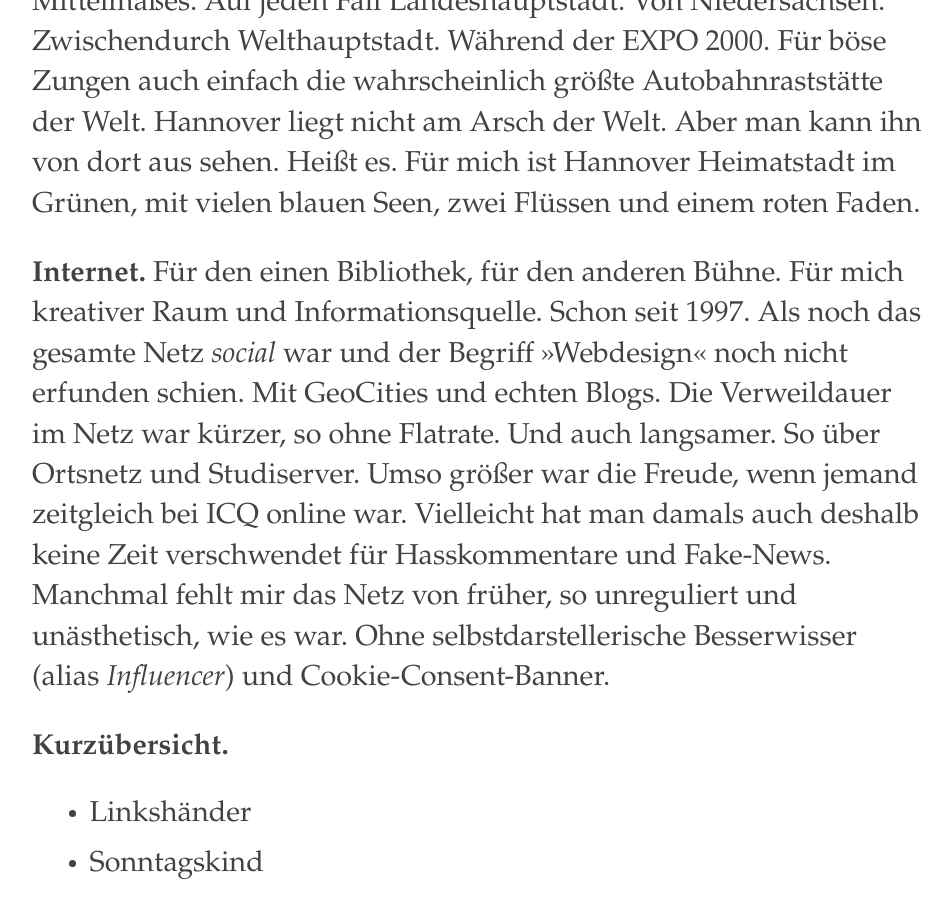
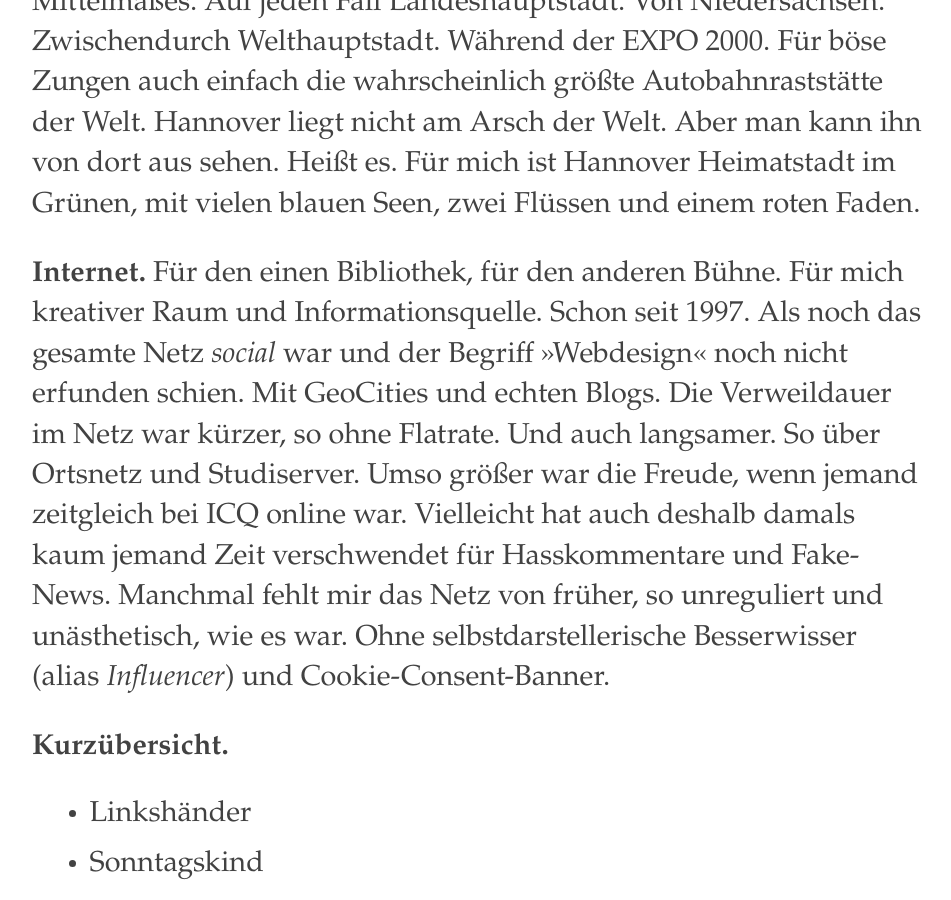
Before and after one commit to marc2o/marc2o.github.io, a Jekyll site: the page built from about.md, in a window 1280 px wide and 900 px high, scrolled down 1334 px. Shown: the whole window, without its empty margins (160-1111 px from the left). Built offline with Jekyll 4.4.1, drawn with Linux system fonts in a browser that asks for light colours.

Commit message:
Update about.md

```diff
--- a/about.md
+++ b/about.md
@@ -14,7 +14,7 @@ Hier folgt ein kleiner Einblick in das was mich um- und antreibt, wo ich herkomm
 Dieses Kleinod niedersächsischer Tristesse an der Leine. Einst neunte Kur, dann Königreich. Angeblich Hauptstadt des Mittelmaßes. Auf jeden Fall Landeshauptstadt. Von Niedersachsen. Zwischendurch Welthauptstadt. Während der EXPO 2000. Für böse Zungen auch einfach die wahrscheinlich größte Autobahnraststätte der Welt. Hannover liegt nicht am Arsch der Welt. Aber man kann ihn von dort aus sehen. Heißt es. Für mich ist Hannover Heimatstadt im Grünen, mit vielen blauen Seen, zwei Flüssen und einem roten Faden.
 
 **Internet.**
-Für den einen Bibliothek, für den anderen Bühne. Für mich kreativer Raum und Informationsquelle. Schon seit 1997. Als noch das gesamte Netz _social_ war und der Begriff »Webdesign« noch nicht erfunden schien. Mit GeoCities und echten Blogs. Die Verweildauer im Netz war kürzer, so ohne Flatrate. Und auch langsamer. So über Ortsnetz und Studiserver. Umso größer war die Freude, wenn jemand zeitgleich bei ICQ online war. Vielleicht hat man damals auch deshalb keine Zeit verschwendet für Hasskommentare und Fake-News. Manchmal fehlt mir das Netz von früher, so unreguliert und unästhetisch, wie es war. Ohne selbst&shy;darsteller&shy;ische Besserwisser (alias _Influencer_) und Cookie-Consent-Banner.
+Für den einen Bibliothek, für den anderen Bühne. Für mich kreativer Raum und Informations&shy;quelle. Schon seit 1997. Als noch das gesamte Netz _social_ war und der Begriff »Webdesign« noch nicht erfunden schien. Mit GeoCities und echten Blogs. Die Verweildauer im Netz war kürzer, so ohne Flatrate. Und auch langsamer. So über Ortsnetz und Studiserver. Umso größer war die Freude, wenn jemand zeitgleich bei ICQ online war. Vielleicht hat auch deshalb damals kaum jemand Zeit verschwendet für Hasskommentare und Fake-News. Manchmal fehlt mir das Netz von früher, so unreguliert und unästhetisch, wie es war. Ohne selbst&shy;darsteller&shy;ische Besserwisser (alias _Influencer_) und Cookie-Consent-Banner.
 
 **Kurzübersicht.**
 
```
